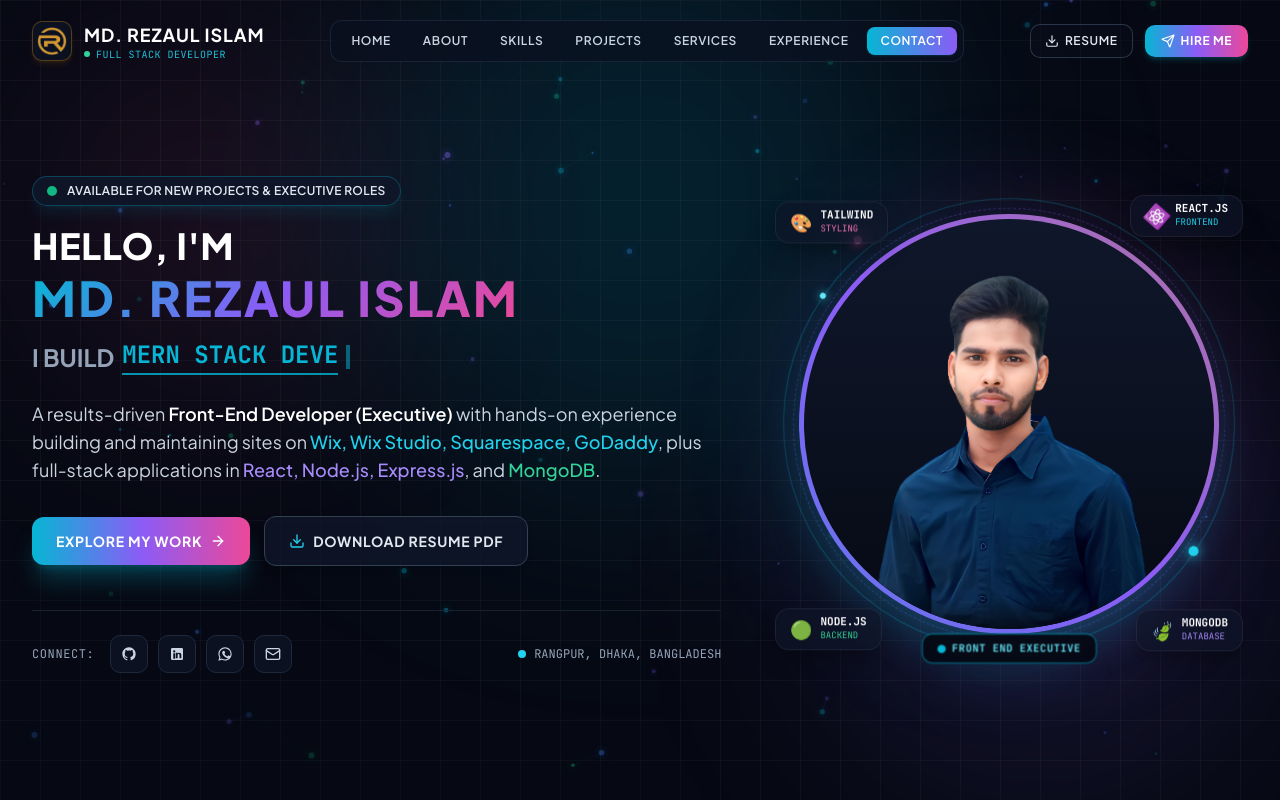
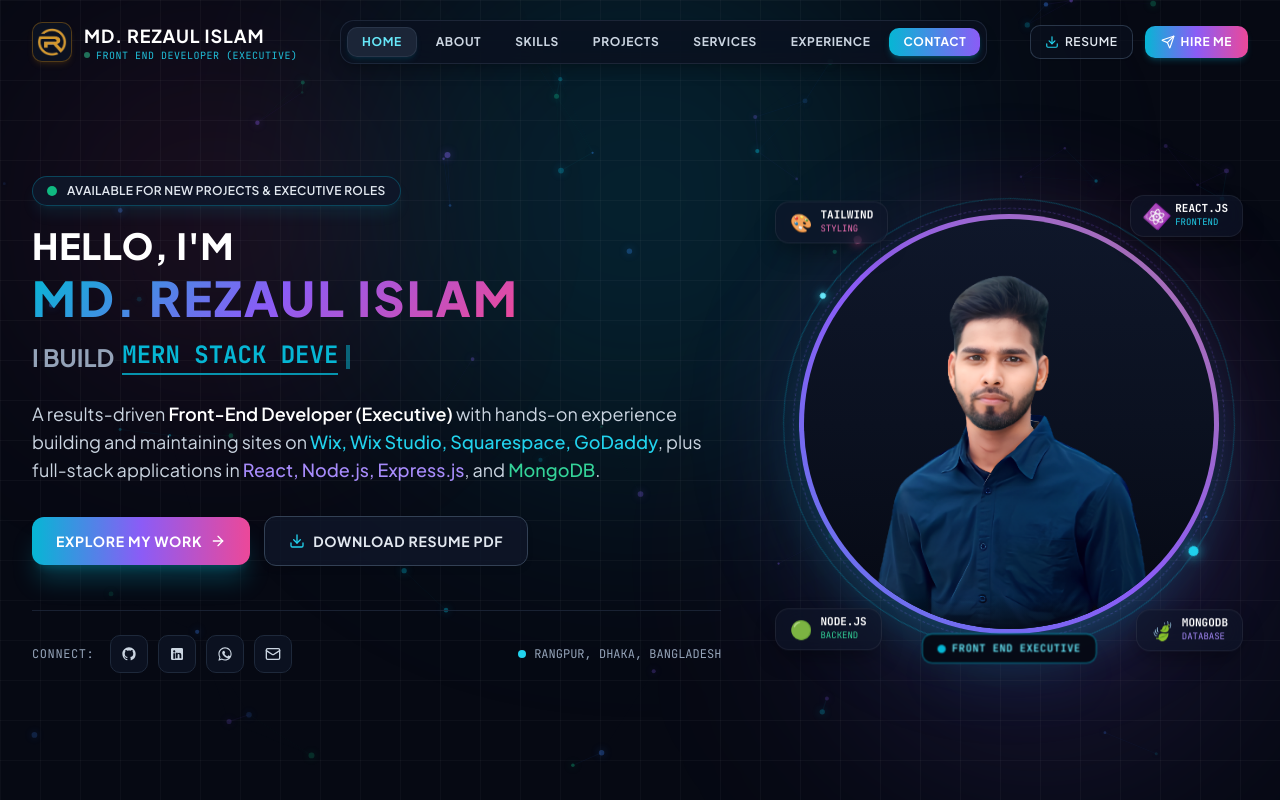
Before and after one commit to rezaulislam54/Updated-Portfolio, a React (Vite) app: page / in a window 1280 px wide. Shown: the top 800 px of the page. Built offline with nearby package versions, Linux system fonts and the light colour scheme.

Commit message:
feat: make contact menu button permanent gradient, apply unified hover/active styling to other nav items without layout shift

```diff
--- a/src/components/Footer.jsx
+++ b/src/components/Footer.jsx
@@ -50,12 +50,12 @@
           </div>
 
           {/* Nav links - Guaranteed SINGLE LINE on Desktop (Col 5-10) */}
-          <div className="lg:col-span-6 flex flex-wrap lg:flex-nowrap items-center justify-center gap-x-3.5 sm:gap-x-4 lg:gap-x-3 xl:gap-x-5 gap-y-2 text-center whitespace-nowrap">
+          <div className="lg:col-span-6 flex flex-wrap lg:flex-nowrap items-center justify-center gap-x-2.5 sm:gap-x-3.5 lg:gap-x-2 xl:gap-x-4 gap-y-2 text-center whitespace-nowrap">
             {navLinks.map((link) => (
               <a
                 key={link.name}
                 href={link.href}
-                className="text-[11px] sm:text-xs lg:text-[11px] xl:text-xs font-semibold text-slate-400 hover:text-brand-cyan transition-colors uppercase tracking-wider py-1 px-1 whitespace-nowrap"
+                className="text-[11px] sm:text-xs lg:text-[11px] xl:text-xs font-semibold text-slate-400 hover:text-cyan-300 hover:bg-slate-800/80 hover:border-slate-700/50 border border-transparent rounded-[8px] transition-all duration-200 uppercase tracking-wider py-1 px-2 whitespace-nowrap"
               >
                 {link.name}
               </a>
--- a/src/components/Navbar.jsx
+++ b/src/components/Navbar.jsx
@@ -21,20 +21,30 @@
     const handleScroll = () => {
       setIsScrolled(window.scrollY > 30);
 
-      // Scroll Spy
+      // If near the top, explicitly set active section to HOME
+      if (window.scrollY < 120) {
+        setActiveSection('home');
+        return;
+      }
+
+      // Accurate Scroll Spy
       const sections = navLinks.map(link => link.href.substring(1));
-      const scrollPos = window.scrollY + 120;
+      const scrollPos = window.scrollY + 200;
 
       for (let i = sections.length - 1; i >= 0; i--) {
         const section = document.getElementById(sections[i]);
-        if (section && section.offsetTop <= scrollPos) {
-          setActiveSection(sections[i]);
-          break;
+        if (section) {
+          const top = section.offsetTop;
+          if (scrollPos >= top - 80) {
+            setActiveSection(sections[i]);
+            break;
+          }
         }
       }
     };
 
-    window.addEventListener('scroll', handleScroll);
+    window.addEventListener('scroll', handleScroll, { passive: true });
+    handleScroll();
     return () => window.removeEventListener('scroll', handleScroll);
   }, []);
 
@@ -42,8 +52,8 @@
     <header
       className={`fixed top-0 left-0 right-0 z-50 transition-all duration-300 ${
         isScrolled
-          ? 'glass-nav py-3 shadow-lg shadow-black/30'
-          : 'bg-transparent py-5'
+          ? 'glass-nav py-2.5 sm:py-3 shadow-xl shadow-black/40'
+          : 'bg-transparent py-4 sm:py-5'
       }`}
     >
       <div className="max-w-7xl mx-auto px-4 sm:px-6 lg:px-8">
@@ -52,6 +62,7 @@
           {/* Logo / Brand with Official Logo image */}
           <a
             href="#home"
+            onClick={() => setActiveSection('home')}
             className="flex items-center gap-3 group cursor-pointer"
           >
             <div className="w-10 h-10 rounded-[10px] bg-dark-900 border border-amber-500/30 p-1 flex items-center justify-center transition-all duration-300 group-hover:border-amber-400 group-hover:scale-105 shadow-md shadow-amber-500/10">
@@ -66,24 +77,43 @@
                 MD. REZAUL ISLAM
               </span>
               <span className="text-[10px] font-mono text-cyan-400/90 -mt-0.5 flex items-center gap-1.5 uppercase tracking-wider">
-                <span className="w-1.5 h-1.5 rounded-full bg-emerald-400"></span>
-                FULL STACK DEVELOPER
+                <span className="w-1.5 h-1.5 rounded-full bg-emerald-400 animate-pulse"></span>
+                FRONT END DEVELOPER (EXECUTIVE)
               </span>
             </div>
           </a>
 
           {/* Desktop Nav Links */}
-          <nav className="hidden lg:flex items-center gap-1 bg-dark-900/70 p-1.5 rounded-[12px] border border-slate-800/80 backdrop-blur-md">
+          <nav className="hidden lg:flex items-center gap-1 bg-dark-900/80 p-1.5 rounded-[14px] border border-slate-800/90 backdrop-blur-xl shadow-lg shadow-black/20">
             {navLinks.map((link) => {
-              const isActive = activeSection === link.href.substring(1);
+              const linkId = link.href.substring(1);
+              const isActive = activeSection === linkId;
+              const isContact = link.name === 'CONTACT';
+
+              // If it's CONTACT, always give it the dedicated cyan-to-violet gradient button style
+              if (isContact) {
+                return (
+                  <a
+                    key={link.name}
+                    href={link.href}
+                    onClick={() => setActiveSection('contact')}
+                    className="px-3.5 py-1.5 rounded-[10px] text-xs font-bold tracking-wider uppercase text-white bg-gradient-to-r from-brand-cyan to-brand-violet hover:opacity-90 shadow-md shadow-cyan-500/25 transition-all duration-200"
+                  >
+                    {link.name}
+                  </a>
+                );
+              }
+
+              // For all other menu items, active state gets the EXACT same style as hover (no layout shift/dhakka)
               return (
                 <a
                   key={link.name}
                   href={link.href}
-                  className={`px-3.5 py-1.5 rounded-[8px] text-xs font-semibold tracking-wider transition-all duration-200 ${
+                  onClick={() => setActiveSection(linkId)}
+                  className={`px-3.5 py-1.5 rounded-[10px] text-xs font-bold tracking-wider uppercase transition-all duration-200 border ${
                     isActive
-                      ? 'bg-gradient-to-r from-brand-cyan to-brand-violet text-white shadow-sm shadow-cyan-500/20'
-                      : 'text-slate-300 hover:text-white hover:bg-white/5'
+                      ? 'bg-slate-800/90 text-cyan-300 border-slate-700/60 shadow-md shadow-cyan-500/10'
+                      : 'text-slate-300 border-transparent hover:text-cyan-300 hover:bg-slate-800/90 hover:border-slate-700/60 hover:shadow-md hover:shadow-cyan-500/10'
                   }`}
                 >
                   {link.name}
@@ -96,14 +126,15 @@
           <div className="hidden sm:flex items-center gap-3">
             <button
               onClick={onOpenResume}
-              className="px-3.5 py-2 rounded-[10px] text-xs font-semibold uppercase tracking-wider text-slate-200 border border-slate-700/80 hover:border-brand-cyan/60 hover:text-brand-cyan hover:bg-slate-800/50 transition-all flex items-center gap-1.5 bg-dark-900/40"
+              className="px-3.5 py-2 rounded-[10px] text-xs font-semibold uppercase tracking-wider text-slate-200 border border-slate-700/80 hover:border-brand-cyan/60 hover:text-brand-cyan hover:bg-slate-800/80 transition-all flex items-center gap-1.5 bg-dark-900/60 shadow-sm"
             >
-              <Download className="w-3.5 h-3.5" />
+              <Download className="w-3.5 h-3.5 text-cyan-400" />
               <span>RESUME</span>
             </button>
             <a
               href="#contact"
-              className="px-4 py-2 rounded-[10px] text-xs font-bold uppercase tracking-wider text-white bg-gradient-to-r from-brand-cyan via-brand-violet to-brand-pink hover:opacity-90 shadow-md shadow-brand-cyan/20 transition-all flex items-center gap-1.5"
+              onClick={() => setActiveSection('contact')}
+              className="px-4 py-2 rounded-[10px] text-xs font-bold uppercase tracking-wider text-white bg-gradient-to-r from-brand-cyan via-brand-violet to-brand-pink hover:opacity-95 shadow-md shadow-brand-cyan/20 transition-all flex items-center gap-1.5 hover:scale-[1.02]"
             >
               <Send className="w-3.5 h-3.5" />
               <span>HIRE ME</span>
@@ -126,18 +157,40 @@
       {/* Mobile Drawer Menu */}
       {mobileMenuOpen && (
         <div className="sm:hidden fixed inset-x-0 top-[60px] bg-dark-950/95 backdrop-blur-2xl border-b border-slate-800/80 px-6 py-6 shadow-2xl transition-all animate-fadeIn">
-          <div className="flex flex-col gap-1.5">
+          <div className="flex flex-col gap-2">
             {navLinks.map((link) => {
-              const isActive = activeSection === link.href.substring(1);
+              const linkId = link.href.substring(1);
+              const isActive = activeSection === linkId;
+              const isContact = link.name === 'CONTACT';
+
+              if (isContact) {
+                return (
+                  <a
+                    key={link.name}
+                    href={link.href}
+                    onClick={() => {
+                      setActiveSection('contact');
+                      setMobileMenuOpen(false);
+                    }}
+                    className="px-4 py-2.5 rounded-[12px] text-xs font-bold tracking-wider uppercase text-white bg-gradient-to-r from-brand-cyan to-brand-violet shadow-md shadow-cyan-500/25 transition-all text-center"
+                  >
+                    {link.name}
+                  </a>
+                );
+              }
+
               return (
                 <a
                   key={link.name}
                   href={link.href}
-                  onClick={() => setMobileMenuOpen(false)}
-                  className={`px-4 py-2.5 rounded-[10px] text-xs font-bold tracking-wider uppercase transition-all ${
+                  onClick={() => {
+                    setActiveSection(linkId);
+                    setMobileMenuOpen(false);
+                  }}
+                  className={`px-4 py-2.5 rounded-[12px] text-xs font-bold tracking-wider uppercase transition-all duration-200 border ${
                     isActive
-                      ? 'bg-gradient-to-r from-brand-cyan/20 to-brand-violet/20 text-brand-cyan border border-brand-cyan/30'
-                      : 'text-slate-300 hover:text-white hover:bg-slate-800/50'
+                      ? 'bg-slate-800/90 text-cyan-300 border-slate-700/60 shadow-md shadow-cyan-500/10'
+                      : 'text-slate-300 border-transparent hover:text-white hover:bg-slate-800/80 hover:border-slate-700/60'
                   }`}
                 >
                   {link.name}
@@ -151,14 +204,17 @@
                   setMobileMenuOpen(false);
                   onOpenResume();
                 }}
-                className="w-full py-2.5 rounded-[10px] text-xs font-bold uppercase tracking-wider text-slate-200 border border-slate-700 bg-slate-900 flex items-center justify-center gap-2"
+                className="w-full py-2.5 rounded-[10px] text-xs font-bold uppercase tracking-wider text-slate-200 border border-slate-700 bg-slate-900 flex items-center justify-center gap-2 hover:border-cyan-500/50 hover:bg-slate-800"
               >
                 <Download className="w-4 h-4 text-brand-cyan" />
                 <span>VIEW / DOWNLOAD RESUME</span>
               </button>
               <a
                 href="#contact"
-                onClick={() => setMobileMenuOpen(false)}
+                onClick={() => {
+                  setActiveSection('contact');
+                  setMobileMenuOpen(false);
+                }}
                 className="w-full py-2.5 rounded-[10px] text-xs font-bold uppercase tracking-wider text-center text-white bg-gradient-to-r from-brand-cyan to-brand-violet shadow-lg shadow-brand-cyan/20"
               >
                 LET'S TALK & COLLABORATE
```
